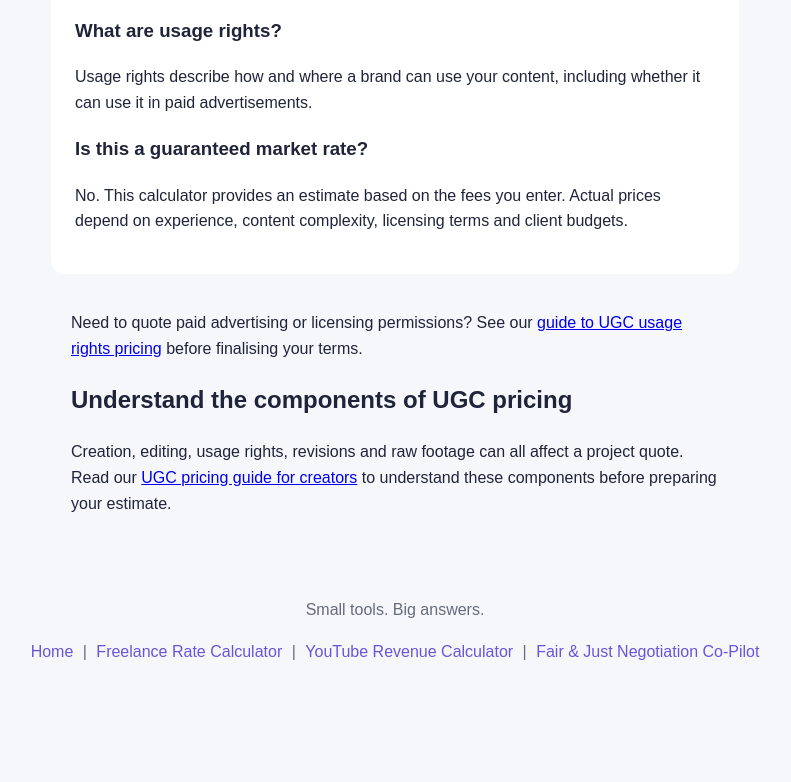
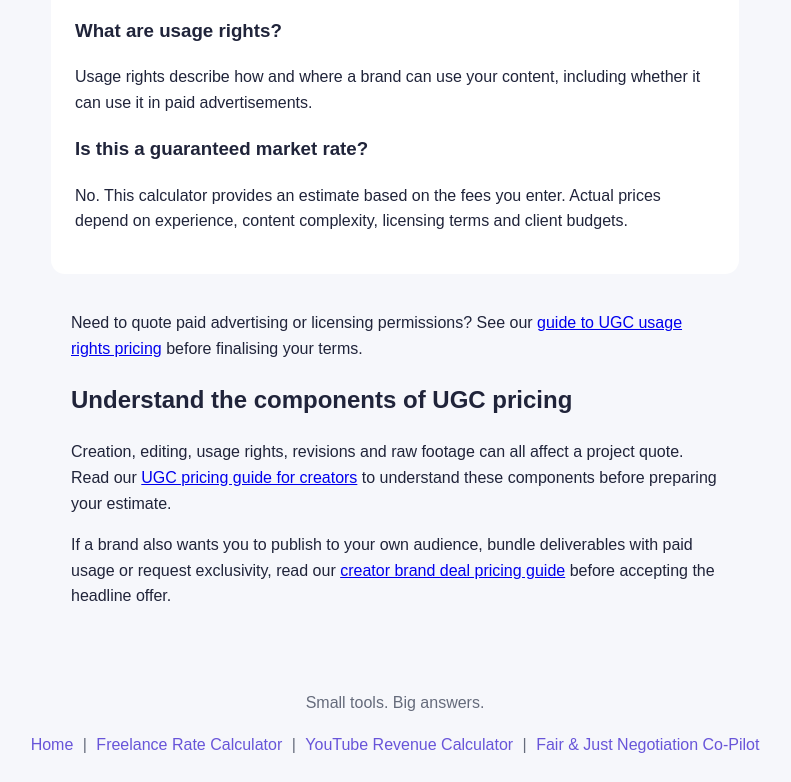
Before and after one commit to tinygenius-tools/tinygenius, a plain HTML site: page ugc-pricing-calculator/index.html in a window 1280 px wide. Shown: the part 1485-2267 px from the top of the page, without its empty margins (245-1036 px from the left). Before the commit the page ends 2174 px from the top, so only its background shows below. Drawn offline with Linux system fonts and the light colour scheme.

Commit message:
Add contextual links to creator brand deal pricing guide

```diff
--- a/ugc-pricing-calculator/index.html
+++ b/ugc-pricing-calculator/index.html
@@ -263,6 +263,7 @@ to prepare your pricing strategy, respond to client offers and negotiate usage r
 <section aria-labelledby="ugc-guide-link" style="max-width:900px;margin:36px auto;padding:0 20px">
 <p>Need to quote paid advertising or licensing permissions? See our <a href="/ugc-usage-rights-pricing/">guide to UGC usage rights pricing</a> before finalising your terms.</p><h2 id="ugc-guide-link">Understand the components of UGC pricing</h2>
 <p>Creation, editing, usage rights, revisions and raw footage can all affect a project quote. Read our <a href="/ugc-pricing-guide/">UGC pricing guide for creators</a> to understand these components before preparing your estimate.</p>
+<p>If a brand also wants you to publish to your own audience, bundle deliverables with paid usage or request exclusivity, read our <a href="/creator-brand-deal-pricing-guide/">creator brand deal pricing guide</a> before accepting the headline offer.</p>
 </section>
 
 </main>
```
